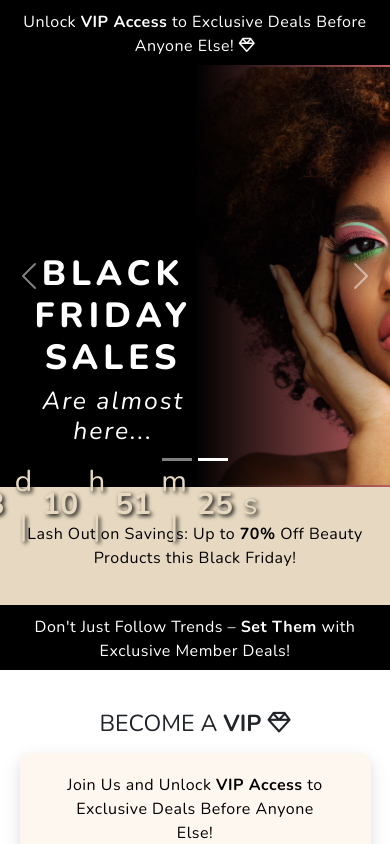
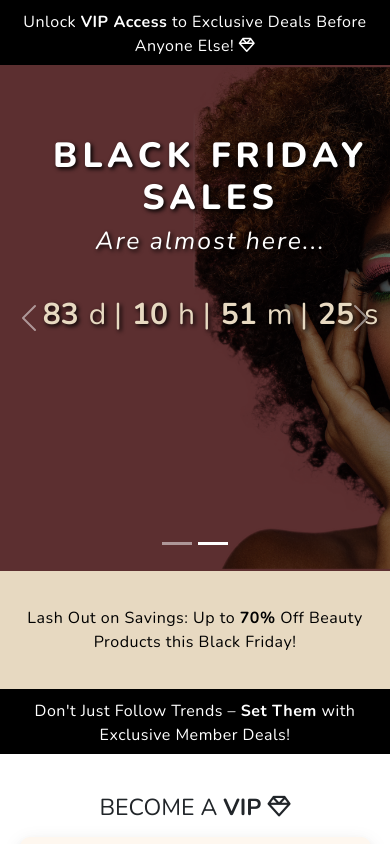
Before and after one commit to stephaniecrocker91/blackfriday, a React (Create React App) app: page / in a window 390 px wide. Shown: the top 844 px of the page. Built offline with nearby package versions, Linux system fonts and the light colour scheme.

Commit message:
media query, remove gradient and center text

```diff
--- a/src/styles/Landing.module.css
+++ b/src/styles/Landing.module.css
@@ -36,29 +36,34 @@ img {
 
 .Content div {
     padding: 0;
-    top:0;
+    top: 0;
 }
 
 /* Media Queries */
 
-/*@media screen and (max-width: 1328px) {
 
-    .Content {
-        margin-top: 32vh;
-    }
-}*/
 
-@media screen and (max-width: 1111px) {
-    .Hero {
-        height: 60vh;
-    }
-    video {
+@media screen and (max-width: 980px) {
 
-        height: 50vh;
-    }
     h1 {
         font-size: 60px;
     }
+
+    img {
+        width: 100%;
+    }
+
+    .overlay {
+        background: linear-gradient(to right, transparent 0%, transparent 100%);
+        background-color: rgba(0, 0, 0, 0.5);
+    }
+
+    .Content {
+
+        width: 100%;
+
+    }
+
 }
 
 @media screen and (max-width: 944px) {
@@ -71,20 +76,7 @@ img {
     h1 {
         font-size: 35px;
     }
-    .Content {
-        height: 50vh;
-        margin-top: 30vh;
-    }
-    .Hero {
-        height: 50vh;
-    }
 
-    .Hero img {
-        height: 50vh;
-    }
-    .overlay {
-        height: 50vh;
-    }
 }
 
 @media screen and (max-width: 350px) {
```
